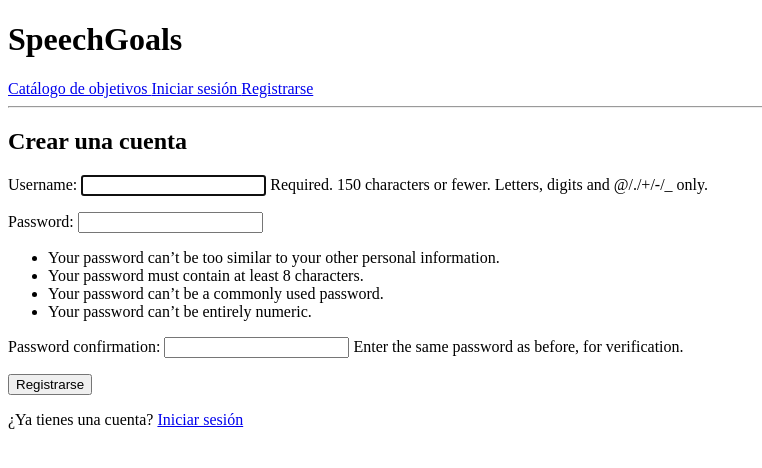
After one commit to MVentureCode/speechgoals, a Django app: page /registro/ in a window 1280 px wide. The commit adds this page. Shown: the top 468 px of the page, without its empty margins (0-762 px from the left). Run offline with Django 5.2, Linux system fonts and the light colour scheme.

Commit message:
Añadido autenticación y registro del usuario

```diff
--- a/config/settings.py
+++ b/config/settings.py
@@ -116,3 +116,9 @@ USE_TZ = True
 # https://docs.djangoproject.com/en/6.0/howto/static-files/
 
 STATIC_URL = 'static/'
+
+# Después de iniciar sesión, Django lleva al usuario al catálogo.
+LOGIN_REDIRECT_URL = '/'
+
+# Después de cerrar sesión, Django lleva al usuario al catálogo.
+LOGOUT_REDIRECT_URL = '/'
--- a/config/urls.py
+++ b/config/urls.py
@@ -19,6 +19,13 @@ from django.contrib import admin
 from django.urls import path, include
 
 urlpatterns = [
+    # Panel de administración de Django.
     path('admin/', admin.site.urls),
-    path('', include('goals.urls')),  # conecta las URLs de la app
+
+    # URLs de la aplicación SpeechGoals.
+    path('', include('goals.urls')),
+
+    # URLs de autenticación proporcionadas por Django.
+    # Incluye login, logout y otras funcionalidades de autenticación.
+    path('accounts/', include('django.contrib.auth.urls')),
 ]
--- a/goals/templates/goals/base.html
+++ b/goals/templates/goals/base.html
@@ -1,37 +1,69 @@
-<!--
-    base.html
-    Plantilla base del proyecto. Define la estructura común (header, nav)
-    que se repite en todas las páginas. Las demás plantillas heredan de
-    este archivo usando extends 'goals/base.html' y solo rellenan
-    los bloques definidos aquí con block.
--->
 <!DOCTYPE html>
 <html lang="es">
+
 <head>
     <meta charset="UTF-8">
-    <!-- El título cambia según la página; cada plantilla hija puede
-         sobrescribir este bloque con su propio título -->
-    <title>{% block titulo %}SpeechGoals{% endblock %}</title>
+    <!-- Permite que la página se adapte a móviles y tablets -->
+    <meta name="viewport" content="width=device-width, initial-scale=1.0">
+    <title>SpeechGoals</title>
 </head>
+
 <body>
-
 <header>
     <h1>SpeechGoals</h1>
     <nav>
-            <!-- url% genera el enlace automáticamente a partir del
-                 'name' definido en urls.py, en vez de escribir la ruta a mano -->
-            <a href="{% url 'lista_objetivos' %}">Catálogo de objetivos</a>
+        <!-- Enlace público al catálogo de objetivos.
+        Todos los visitantes pueden consultar los objetivos. -->
+        <a href="{% url 'goals:lista_objetivos' %}">
+            Catálogo de objetivos
+        </a>
+        {% if user.is_authenticated %}
+            <!-- Este enlace solo aparece si el usuario
+            ha iniciado sesión. -->
+            <a href="{% url 'goals:crear_objetivo' %}">
+                Crear objetivo
+            </a>
+            <!-- Django nos proporciona user.username
+            con el nombre del usuario autenticado. -->
+            <span>
+                Usuario: {{ user.username }}
+            </span>
+            <!-- Formulario para cerrar sesión.
+            Utilizamos POST para enviar la acción de logout. -->
+            <form method="post"
+                  action="{% url 'logout' %}"
+                  style="display: inline;">
+                {% csrf_token %}
+                <button type="submit">
+                    Cerrar sesión
+                </button>
+            </form>
+
+        {% else %}
+            <!--  Estas opciones aparecen cuando el usuario
+            todavía NO ha iniciado sesión. -->
+            <a href="{% url 'login' %}">
+                Iniciar sesión
+            </a>
+            <a href="{% url 'goals:registro' %}">
+                Registrarse
+            </a>
+        {% endif %}
     </nav>
     <hr>
 </header>
 
 <main>
-        <!-- Bloque de contenido: aquí es donde cada plantilla hija
-             (lista_objetivos.html, detalle_objetivo.html, etc.)
-             inserta su propio contenido específico -->
+    <!-- Bloque de contenido.
+    Las plantillas hijas como:
+    - lista_objetivos.html
+    - detalle_objetivo.html
+    - objetivo_form.html
+    - login.html
+    - register.html
+    tendrán aquí su contenido específico. -->
     {% block contenido %}
     {% endblock %}
 </main>
-
 </body>
 </html>
--- a/goals/templates/goals/detalle_objetivo.html
+++ b/goals/templates/goals/detalle_objetivo.html
@@ -24,5 +24,5 @@
 
     <!-- Enlace de vuelta al listado, generado con {% url %} a partir
          del 'name' definido en urls.py -->
-    <a href="{% url 'lista_objetivos' %}">← Volver al catálogo</a>
+    <a href="{% url 'goals:lista_objetivos' %}">← Volver al catálogo</a>
 {% endblock %}
--- a/goals/templates/goals/lista_objetivos.html
+++ b/goals/templates/goals/lista_objetivos.html
@@ -44,7 +44,7 @@
         {% for objetivo in objetivos %}
             <li>
                 <!-- Enlace al detalle, usando el name definido en urls.py -->
-                <a href="{% url 'detalle_objetivo' objetivo.id %}">
+                <a href="{% url 'goals:detalle_objetivo' objetivo.id %}">
                     {{ objetivo.descripcion }}
                 </a>
                 — Área: {{ objetivo.get_area_display }}
--- /dev/null
+++ b/goals/templates/registration/register.html
@@ -0,0 +1,31 @@
+{% extends 'goals/base.html' %}
+
+{% block contenido %}
+
+    <h2>Crear una cuenta</h2>
+
+ <!-- Formulario de registro.
+    Django se encarga de generar y validar
+    los campos de usuario y contraseña. -->
+    <form method="post">
+        <!-- Token de seguridad obligatorio para formularios POST.
+        Protege contra ataques CSRF. -->
+        {% csrf_token %}
+
+        <!-- UserCreationForm genera los campos necesarios
+        y muestra los errores de validación. -->
+        {{ form.as_p }}
+
+        <button type="submit">
+            Registrarse
+        </button>
+    </form>
+
+    <p>
+        ¿Ya tienes una cuenta?
+        <a href="{% url 'login' %}">
+            Iniciar sesión
+        </a>
+    </p>
+
+{% endblock %}
--- a/goals/urls.py
+++ b/goals/urls.py
@@ -1,5 +1,10 @@
 from django.urls import path
 from . import views
+
+# Nombre de la aplicación.
+# Permite utilizar espacios de nombres en las URLs desde los templates.
+# Por ejemplo: {% url 'goals:lista_objetivos' %}
+app_name = 'goals'
 
 # Cada 'path' conecta una URL con la función de views.py que la atiende.
 # El parámetro 'name' permite referenciar la URL desde los templates.
@@ -58,4 +63,12 @@ urlpatterns = [
         views.editar_objetivo,
         name='editar_objetivo'
     ),
+
+    # --- Registro de usuarios ---
+    # Permite que un usuario cree una cuenta nueva.
+    path(
+        'registro/',
+        views.registro,
+        name='registro'
+    ),
 ]
--- a/goals/views.py
+++ b/goals/views.py
@@ -1,7 +1,10 @@
-from django.shortcuts import render, get_object_or_404
-from .models import Paciente, Objetivo, Diagnostico, AREA_CHOICES
+from django.shortcuts import render, get_object_or_404, redirect
 from django.contrib import messages
 from django.contrib.auth.decorators import login_required
+from django.contrib.auth.forms import UserCreationForm
+
+from .models import Paciente, Objetivo, Diagnostico, AREA_CHOICES
+from .forms import ObjetivoForm
 
 
 def lista_pacientes(request):
@@ -128,3 +131,39 @@ def editar_objetivo(request, objetivo_id):
             'titulo': 'Editar objetivo'
         }
     )
+
+
+def registro(request):
+    """ Permite que un usuario cree una cuenta.
+    Utilizamos UserCreationForm, proporcionado por Django,
+    para gestionar y validar el nombre de usuario y la contraseña. """
+
+    if request.method == 'POST':
+
+        # Recibimos los datos enviados por el usuario.
+        form = UserCreationForm(request.POST)
+
+        # Comprobamos si los datos cumplen las validaciones de Django.
+        if form.is_valid():
+            # Guardamos el nuevo usuario en la base de datos.
+            form.save()
+            # Mostramos un mensaje de confirmación.
+            messages.success(
+                request,
+                'Tu cuenta se ha creado correctamente. '
+                'Ya puedes iniciar sesión.'
+            )
+            # Después del registro, enviamos al usuario al login.
+            return redirect('login')
+
+    else:
+        # Si el usuario acaba de entrar en la página,
+        # mostramos un formulario vacío.
+        form = UserCreationForm()
+
+    # Mostramos el formulario de registro.
+    return render(
+        request,
+        'registration/register.html',
+        {'form': form}
+    )
```
Also changed, not shown: goals/templates/goals/objetivo_form.html (added, +36 -0 lines), goals/templates/registration/login.html (added, +31 -0 lines). Lines whose indentation alone changed are shown as unchanged.
